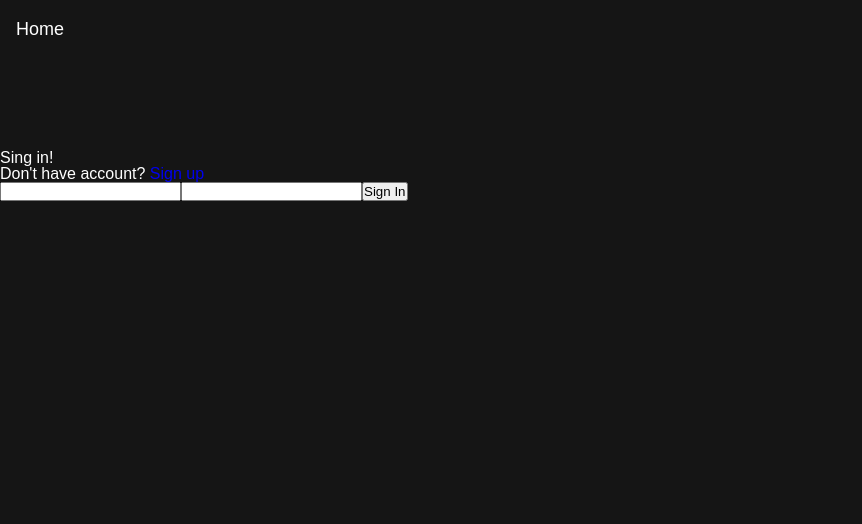
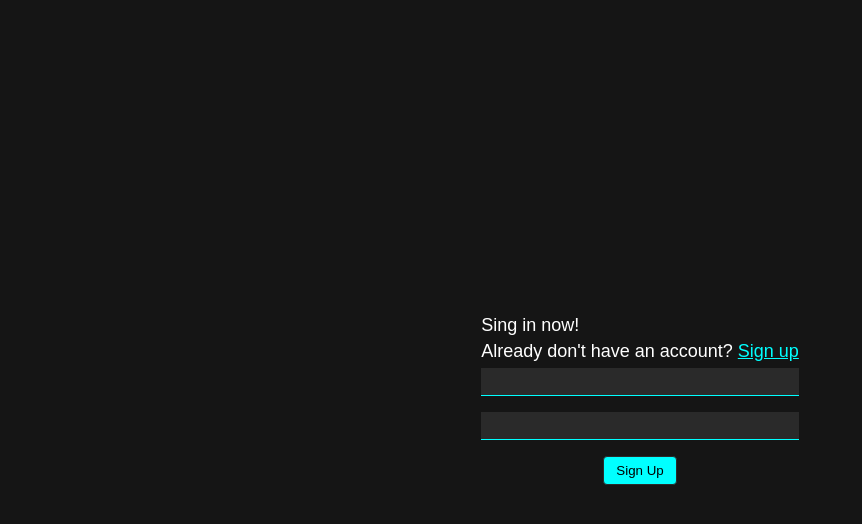
Before and after one commit to Serhiy8/moviesdb, a React (Vite) app: page /signin in a window 1280 px wide. Shown: the top 524 px of the page, without its empty margins (0-862 px from the left). Built offline with nearby package versions, Linux system fonts and the light colour scheme; no server answers.

Commit message:
start-04

```diff
--- a/src/App.jsx
+++ b/src/App.jsx
@@ -24,8 +24,8 @@ function App() {
         <Route path="movies/:id" element={ <MovieDetails />}>
           <Route path="cast" element={<Cast />}/>
         </Route>
-        <Route path="signup" element={<Signup/>}/>
-        <Route path="signin" element={<Signin />}/>
+        <Route path="signup" element={!session ? <Signup/>:<Navigate to='/'/>}/>
+        <Route path="signin" element={!session ? <Signin />:<Navigate to='/'/>}/>
       </Route>
     </Routes>
   );
--- a/src/components/header/Header.jsx
+++ b/src/components/header/Header.jsx
@@ -1,5 +1,5 @@
 import { NavLink, Outlet, useLocation } from "react-router-dom"
-import { HeaderStyled, NavContainerStyled, NavLinkStyled,  LabelStyled, InputStyled, HeaderContainer } from "./header.styled";
+import { HeaderStyled, NavLinkStyled, InputThumb } from "./header.styled";
 import { useContext, useEffect, useState } from "react";
 import { SessionContext } from "../../context/SessionContext";
 
@@ -20,25 +20,28 @@ export const Header = () => {
       <>
         <HeaderStyled>
           <div className="container">
-          <HeaderContainer>
-            <nav>
-                <NavLinkStyled to="/">Home</NavLinkStyled>
-                {session && <NavLinkStyled to="favorite">Favorite</NavLinkStyled>}
-            </nav>
-            <InputStyled type="checkbox" name="" id="burger-menu" checked={checked} onChange={handleChange}/>
-            <LabelStyled htmlFor="burger-menu">
-                <span></span>
-            </LabelStyled>
-          <NavContainerStyled>
-            <ul>
-                <li><NavLinkStyled to="signin">Sign in</NavLinkStyled></li>
-                <li><NavLinkStyled to="signup">Sign up</NavLinkStyled></li>
-            </ul>
-          </NavContainerStyled>
-          </HeaderContainer>
+            <InputThumb>
+                <input type="checkbox" name="" id="burger-menu" checked={checked} onChange={handleChange}/>
+                <label htmlFor="burger-menu">
+                  <span></span>
+                </label>
+                <div>
+                <nav>
+                  <ul>
+                    <li><NavLinkStyled to="/">Home</NavLinkStyled></li>
+                    {session && <li><NavLinkStyled to="favorite">Favorite</NavLinkStyled></li>}
+                    {!session && <li><NavLinkStyled to="signin">Sign in</NavLinkStyled></li>}
+                    {!session && <li><NavLinkStyled to="signup">Sign up</NavLinkStyled></li>}
+                  </ul>
+                </nav>
+              </div>
+            </InputThumb>
+
           </div>
-        </HeaderStyled>
+          </HeaderStyled>
         <Outlet />
       </>
+
+
     );
 }
--- a/src/components/header/header.styled.js
+++ b/src/components/header/header.styled.js
@@ -5,57 +5,44 @@ const HeaderStyled = styled.header`
   position: fixed;
   top: 0;
   left: 0;
-  right: 0;
-  padding: 20px 0;
-  z-index: 999;
+  width: 100%;
   background-color: #151515;
+  height: 65px;
 `
 
-const HeaderContainer = styled.div`
-  display: flex;
-  justify-content: space-between;
-  align-items: center;
-  & nav {
-    display: flex;
-    gap: 12px;
+const InputThumb = styled.div`
+
+  & input {
+    display: none;
+
+    &:checked ~ label::after {
+      transform: rotate(45deg);
+      bottom: 10px;
+    }
+
+    &:checked ~ label::before {
+      transform: rotate(-45deg);
+      top: 12px;
+    }
+
+    &:checked ~ label span {
+      transform: rotate(-45deg);
+      top: 12px;
+    }
   }
-`
 
-const NavContainerStyled = styled.div`
-  display: flex;
-  gap: 20px;
-  transition: .5s;
-  position: fixed;
-    left: 0;
-    right: 0;
-    background-color: #151515;
-    padding-top: 300px;
-    z-index: -1;
-    flex-direction: column;
-    text-align: center;
-    left: -100vw;
-    right: 100vw;
-    & ul {
-      display: flex;
-      gap: 12px;
-      flex-direction: column;
-    }
-`
-
-const NavLinkStyled = styled(NavLink)`
-  color: white;
-  text-decoration: none;
-  font-size: 18px;
-`
-
-const LabelStyled = styled.label`
-    display: none;
+    & label{
+      display: none;
+      margin-left: auto;
 
     @media (max-width: 784px){
         position: relative;
         display: block;
         height: 25px;
         width: 30px;
+        top: 24px;
+        right: 24px;
+        z-index: 1;
     }
     &::before,
     &::after,
@@ -68,39 +55,140 @@ const LabelStyled = styled.label`
     display: block;
     border-radius: 2px;
   }
+
   &::before{
     content: "";
     top: 0;
   }
+
   &::after{
     content: "";
     bottom: 0;
   }
+
   & span {
     top: 11px;
   }
+}
+  & div {
+    position: absolute;
+    top: 0;
+    left: -100%;
+    display: flex;
+    justify-content: center;
+    align-items: center;
+    width: 100%;
+    height: 100vh;
+    background-color: #151515;
+  }
+  & input:checked ~ div {
+    left: 0;
+  }
+
+  & div > nav > ul {
+    display: flex;
+    flex-direction: column;
+    gap: 24px;
+    font-size: 24px;
+    font-weight: 700;
+  }
 `
 
-const InputStyled = styled.input`
-    display: none;
-    &:checked ~ label::after {
-      transform: rotate(45deg);
-      bottom: 10px;
-    }
-    &:checked ~ label::before {
-      transform: rotate(-45deg);
-      top: 12px;
-    }
-    &:checked ~ label span {
-      transform: rotate(-45deg);
-      top: 12px;
-    }
-    &:checked ~ div {
-      left: 0;
-      right: 0;
-    }
+const NavLinkStyled = styled(NavLink)`
+  color: white;
+  text-decoration: none;
+  font-size: 18px;
 `
 
+export {HeaderStyled, InputThumb, NavLinkStyled}
 
+// const ThumbStyled = styled.div`
+//   position: fixed;
+//   top: 0;
+//   left: 0;
+//   right: 0;
+//   padding: 20px 0;
+//   z-index: 999;
+//   background-color: #151515;
+// `
 
-export {HeaderStyled, NavContainerStyled, NavLinkStyled, LabelStyled, InputStyled, HeaderContainer}
+// const HeaderContainer = styled.div`
+//   display: flex;
+//   justify-content: space-between;
+//   align-items: center;
+// `
+
+// const NavContainerStyled = styled.div`
+//   display: flex;
+//   gap: 20px;
+//   transition: .5s;
+//   position: absolute;
+//     background-color: #151515;
+//    align-items: center;
+//    justify-content: center;
+//    height: 100vh;
+//     z-index: -1;
+//     flex-direction: column;
+//     text-align: center;
+//     left: -100vw;
+//     right: 100vw;
+//     & ul {
+//       display: flex;
+//       gap: 12px;
+//       flex-direction: column;
+//     }
+// `
+
+// const LabelStyled = styled.label`
+//     display: none;
+//     margin-left: auto;
+
+//     @media (max-width: 784px){
+//         position: relative;
+//         display: block;
+//         height: 25px;
+//         width: 30px;
+//     }
+//     &::before,
+//     &::after,
+//     span {
+//     position: absolute;
+//     width: 100%;
+//     height: 3px;
+//     background-color: white;
+//     transition: 0.3s;
+//     display: block;
+//     border-radius: 2px;
+//   }
+//   &::before{
+//     content: "";
+//     top: 0;
+//   }
+//   &::after{
+//     content: "";
+//     bottom: 0;
+//   }
+//   & span {
+//     top: 11px;
+//   }
+// `
+
+// const InputStyled = styled.input`
+//     display: none;
+//     &:checked ~ label::after {
+//       transform: rotate(45deg);
+//       bottom: 10px;
+//     }
+//     &:checked ~ label::before {
+//       transform: rotate(-45deg);
+//       top: 12px;
+//     }
+//     &:checked ~ label span {
+//       transform: rotate(-45deg);
+//       top: 12px;
+//     }
+//     &:checked ~ div {
+//       left: 0;
+//       right: 0;
+//     }
+// `
--- /dev/null
+++ b/src/components/signInOutLayout/SigninLayout.jsx
@@ -0,0 +1,47 @@
+import { useState } from "react";
+import { Link } from "react-router-dom";
+import { Thumb } from "./signupLayout.styled";
+
+export const SigninLayout = ({handldesubmit}) => {
+
+        const [email, setEmail] = useState(null);
+        const [password, setPassword] = useState(null);
+
+        const onInputChange = (e) => {
+            switch (e.target.name) {
+                case 'email':
+                    setEmail(e.target.value);
+                    break;
+                case 'password':
+                        setPassword(e.target.value);
+                    break;
+                default:
+                    break;
+            }
+        }
+
+    const onSubmitForm = (e) => {
+        e.preventDefault();
+        if(email === '' || password === ''){
+            return;
+        }
+        handldesubmit({email, password})
+    }
+
+
+    return(
+    <div className="container">
+        <Thumb>
+            <form onSubmit={onSubmitForm}>
+                <h2>Sing in now!</h2>
+                <p>Already don't have an account? <Link to="/signin">Sign up</Link></p>
+                <div>
+                    <input type="email" name="email" onChange={onInputChange}/>
+                    <input type="password" name="password" onChange={onInputChange}/>
+                    <button type="submit">Sign Up</button>
+                </div>
+            </form>
+        </Thumb>
+    </div>
+    )
+}
--- /dev/null
+++ b/src/components/signInOutLayout/SignupLayout.jsx
@@ -0,0 +1,47 @@
+import { useState } from "react";
+import { Link } from "react-router-dom";
+import { Thumb } from "./signupLayout.styled";
+
+export const SignupLayout = ({handldesubmit}) => {
+
+        const [email, setEmail] = useState(null);
+        const [password, setPassword] = useState(null);
+
+        const onInputChange = (e) => {
+            switch (e.target.name) {
+                case 'email':
+                    setEmail(e.target.value);
+                    break;
+                case 'password':
+                        setPassword(e.target.value);
+                    break;
+                default:
+                    break;
+            }
+        }
+
+    const onSubmitForm = (e) => {
+        e.preventDefault();
+        if(email === '' || password === ''){
+            return;
+        }
+        handldesubmit({email, password})
+    }
+
+
+    return(
+    <div className="container">
+        <Thumb>
+            <form onSubmit={onSubmitForm}>
+                <h2>Sing up now!</h2>
+                <p>Already have an account? <Link to="/signin">Sign in</Link></p>
+                <div>
+                    <input type="email" name="email" onChange={onInputChange}/>
+                    <input type="password" name="password" onChange={onInputChange}/>
+                    <button type="submit">Sign Up</button>
+                </div>
+            </form>
+        </Thumb>
+    </div>
+    )
+}
--- /dev/null
+++ b/src/components/signInOutLayout/signupLayout.styled.js
@@ -0,0 +1,52 @@
+import styled from "styled-components";
+
+const Thumb = styled.div`
+    display: flex;
+    align-items: center;
+    justify-content: center;
+    flex-direction: column;
+    height: 100vh;
+    & form > h2 {
+        margin-bottom: 8px;
+    }
+    & form > p {
+        margin-bottom: 8px;
+    }
+
+    & form > p > a{
+        color: #00ffff;
+        text-decoration: underline;
+    }
+
+    & form > div{
+        display: flex;
+        flex-direction: column;
+        gap: 16px;
+    }
+
+    & form > div > input{
+        border: none;
+        border-bottom: 1px solid #00ffff;
+        outline: none;
+        padding: 6px 12px;
+        background-color: #2a2a2a;
+        color: #00ffff;
+    }
+    & form > div > button {
+        align-self: center;
+        padding: 6px 12px;
+        background: #00ffff;
+        outline: none;
+        border: 1px solid #2a2a2a;
+        border-radius: 4px;
+        cursor: pointer;
+
+        &:hover,
+        &:focus{
+            background-color: #00d4d4;
+            box-shadow: 0 0 10px #00ffff, 0 0 20px #00ffff55;
+        }
+    }
+`
+
+export {Thumb}
--- a/src/index.css
+++ b/src/index.css
@@ -10,6 +10,7 @@ body {
   font-family: sans-serif;
   width: 100%;
   height: 100%;
+  font-size: 18px;
   background-color: #151515;
   color: white;
 }
--- a/src/page/Home.jsx
+++ b/src/page/Home.jsx
@@ -5,7 +5,7 @@ export const Home = () => {
     const location = useLocation()
 
     return (
-        <div className="container" style={{marginTop: '65px'}}>
+        <div className="container">
             <MoviesTrendy location={location}/>
         </div>
     )
--- a/src/page/Signin.jsx
+++ b/src/page/Signin.jsx
@@ -1,43 +1,14 @@
-import { Link } from "react-router-dom"
-import { useState } from "react";
+
 import { supabaseSignin } from "../components/operations/authService";
+import { SigninLayout } from "../components/signInOutLayout/SigninLayout";
 
 export const Signin = () => {
 
-    const [email, setEmail] = useState(null);
-    const [password, setPassword] = useState(null);
-
-    const onInputChange = (e) => {
-        switch (e.target.name) {
-            case 'email':
-                setEmail(e.target.value);
-                break;
-            case 'password':
-                    setPassword(e.target.value);
-                break;
-            default:
-                break;
-        }
-    }
-
-    const handldesubmit = (e) => {
-        e.preventDefault();
-        if(email === '' || password === ''){
-            console.log("Fields can't be empty")
-            return;
-        }
-        supabaseSignin({email, password})
+    const handldesubmit = (user) => {
+        supabaseSignin(user)
     }
 
     return(
-        <form style={{marginTop: 150}} onSubmit={handldesubmit}>
-            <h2>Sing in!</h2>
-            <p>Don't have account? <Link to="/signup">Sign up</Link></p>
-            <div>
-                <input type="email" name="email" onChange={onInputChange}/>
-                <input type="password" name="password" onChange={onInputChange}/>
-                <button type="submit">Sign In</button>
-            </div>
-        </form>
+        <SigninLayout handldesubmit={handldesubmit}/>
     )
 }
--- a/src/page/Signup.jsx
+++ b/src/page/Signup.jsx
@@ -1,42 +1,14 @@
 import { Link } from "react-router-dom"
-import { useState } from "react";
 import { supabaseSignup } from "../components/operations/authService";
+import { SignupLayout } from "../components/signInOutLayout/SignupLayout";
 
 export const Signup = () => {
 
-    const [email, setEmail] = useState(null);
-    const [password, setPassword] = useState(null);
-
-    const onInputChange = (e) => {
-        switch (e.target.name) {
-            case 'email':
-                setEmail(e.target.value);
-                break;
-            case 'password':
-                    setPassword(e.target.value);
-                break;
-            default:
-                break;
-        }
-    }
-
-    const handldesubmit = (e) => {
-        e.preventDefault();
-        if(email === '' || password === ''){
-            return;
-        }
-        supabaseSignup({email, password})
+    const handldesubmit = (newUser) => {
+        supabaseSignup(newUser)
     }
 
     return(
-        <form style={{marginTop: 150}} onSubmit={handldesubmit}>
-            <h2>Sing up now!</h2>
-            <p>Already have an account? <Link to="/signin">Sign in</Link></p>
-            <div>
-                <input type="email" name="email" onChange={onInputChange}/>
-                <input type="password" name="password" onChange={onInputChange}/>
-                <button type="submit">Sign Up</button>
-            </div>
-        </form>
+        <SignupLayout handldesubmit={handldesubmit}/>
     )
 }
```
Also changed, not shown: src/components/moviesTrendy/moviesTrendy.styled.jsx (+4 -6 lines).
